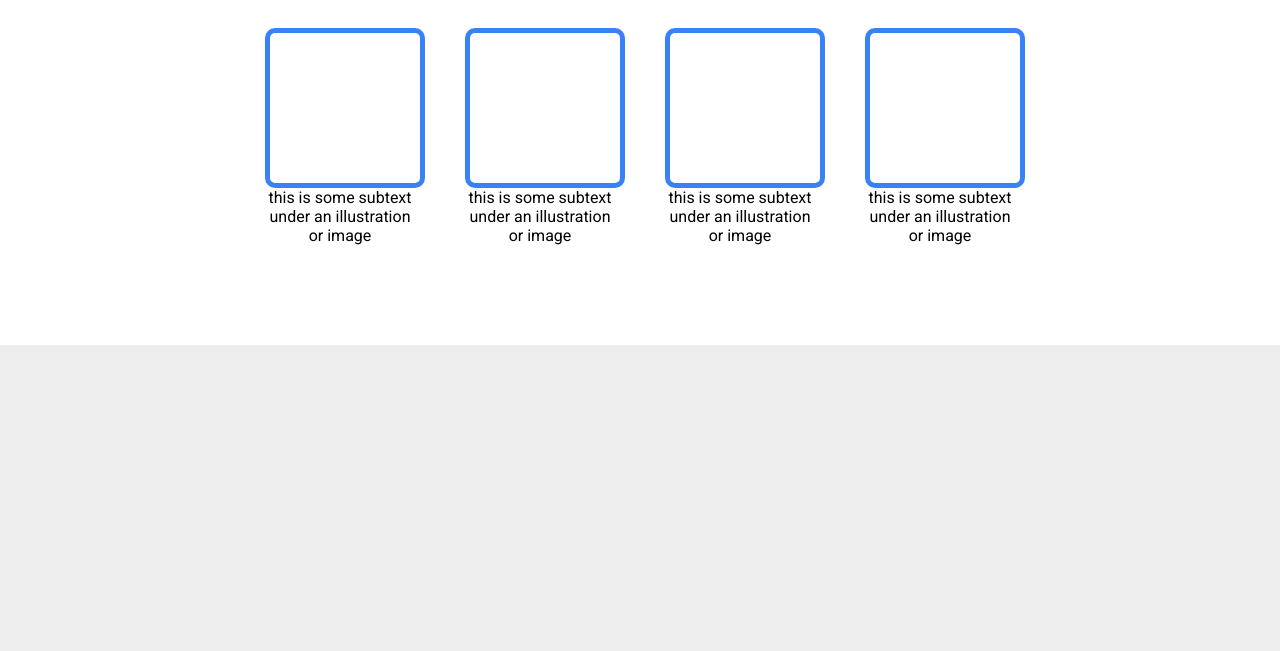
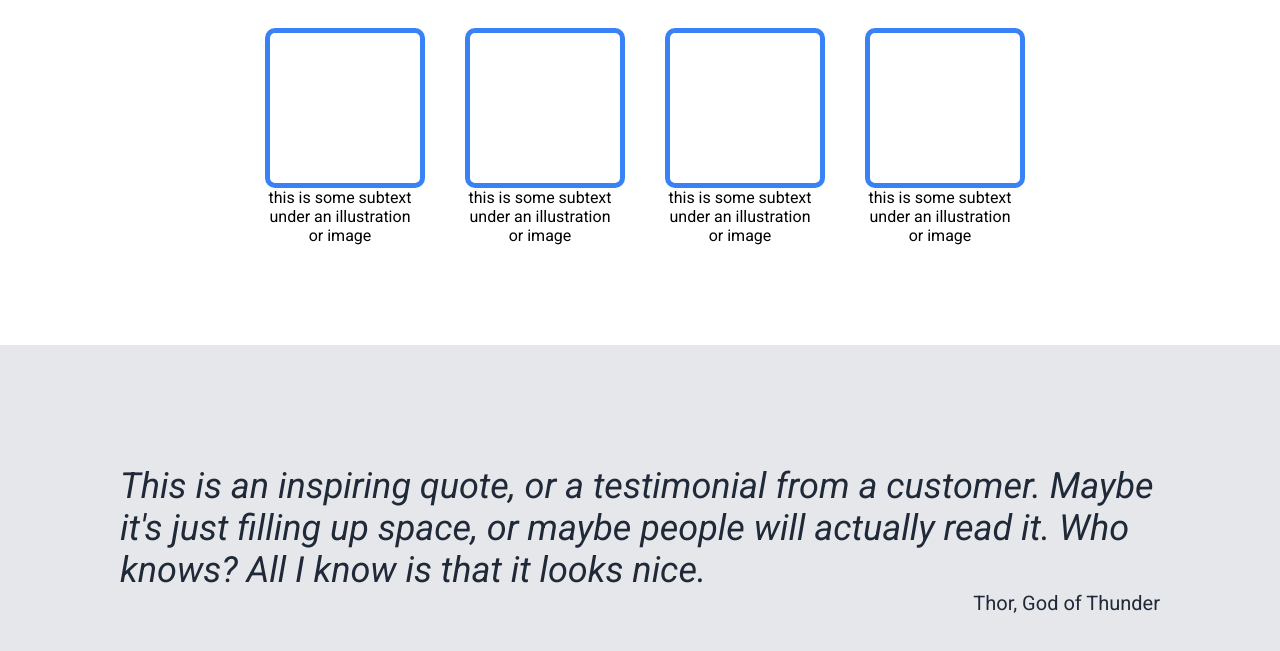
Before and after one commit to patchison/landing-page, a plain HTML site: page index.html in a window 1280 px wide. Shown: the part 618-1269 px from the top of the page. Before the commit the page ends 963 px from the top, so only its background shows below. Drawn offline with Linux system fonts and the light colour scheme.

Commit message:
Added quote section

```diff
--- a/index.html
+++ b/index.html
@@ -54,5 +54,9 @@
         <div class="text">this is some subtext under an illustration or image</div>
       </div>
     </div>
+    <div class="quotesection">
+        <div class="testimonial">This is an inspiring quote, or a testimonial from a customer. Maybe it's just filling up space, or maybe people will actually read it. Who knows? All I know is that it looks nice.</div>
+        <div class="credit">Thor, God of Thunder</div>
+    </div>
   </body>
 </html>
--- a/style.css
+++ b/style.css
@@ -129,3 +129,25 @@ body {
     text-align:center;
     padding:50px;
   }
+
+  .quotesection{
+    background:#E5E7EB;
+    padding:120px;
+    display:flex;
+    flex-direction:column;
+  }
+
+  .testimonial{
+    background:#E5E7EB;
+    font-style:italic;
+    color:#1F2937;
+    font-size:36px;
+    align-self:center;
+  }
+
+  .credit{
+    font-style:bold;
+    font-size:20px;
+    color:#1F2937;
+    align-self:flex-end;
+  }
```
